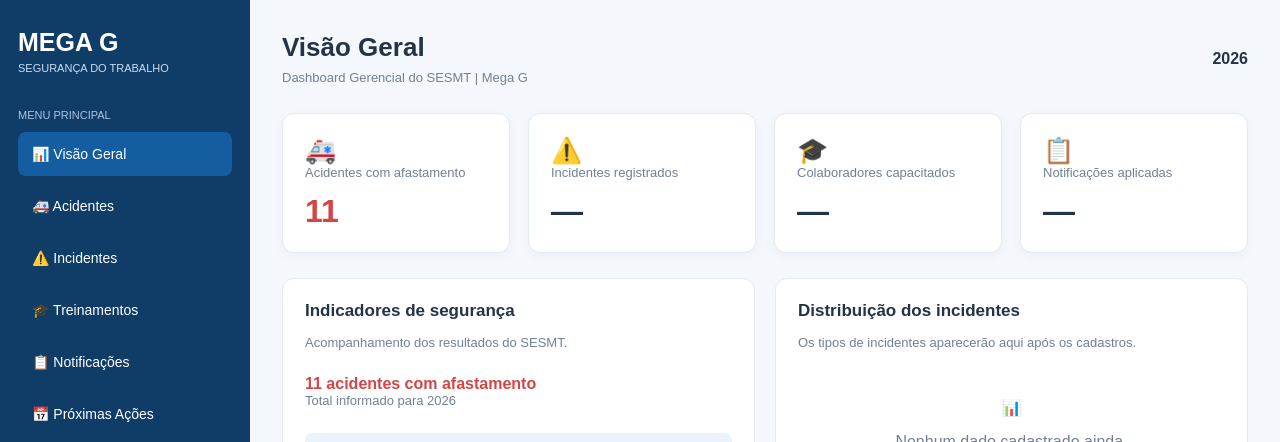
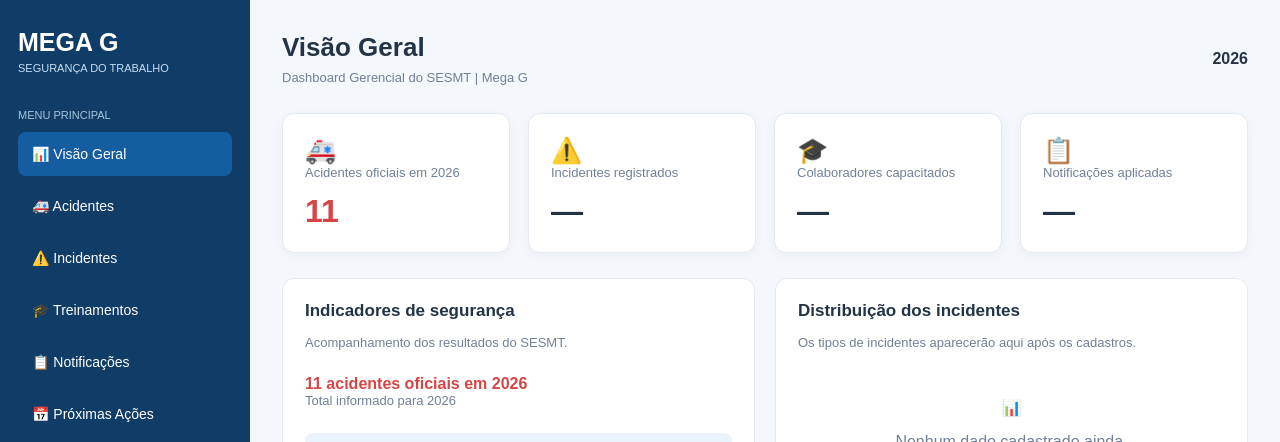
Before and after one commit to PH777547/megag-sesmt-dashboard, a Next.js app: page / in a window 1280 px wide. Shown: the top 442 px of the page. Built offline with nearby package versions, Linux system fonts and the light colour scheme.

Commit message:
Update accident label for 2026 statistics

```diff
--- a/app/page.js
+++ b/app/page.js
@@ -16,7 +16,7 @@ export default function Home() {
   const [active, setActive] = useState("Visão Geral");
 
   const cards = [
-    { label: "Acidentes com afastamento", value: "11", icon: "🚑", color: "danger" },
+{ label: "Acidentes oficiais em 2026", value: "11", icon: "🚑", color: "danger" },
     { label: "Incidentes registrados", value: "—", icon: "⚠️" },
     { label: "Colaboradores capacitados", value: "—", icon: "🎓" },
     { label: "Notificações aplicadas", value: "—", icon: "📋" }
@@ -93,7 +93,7 @@ export default function Home() {
 
                 <div style={{ marginTop: 25 }}>
                   <strong style={{ color: "#d64545" }}>
-                    11 acidentes com afastamento
+                    11 acidentes oficiais em 2026
                   </strong>
                   <div className="subtitle">
                     Total informado para 2026
```
